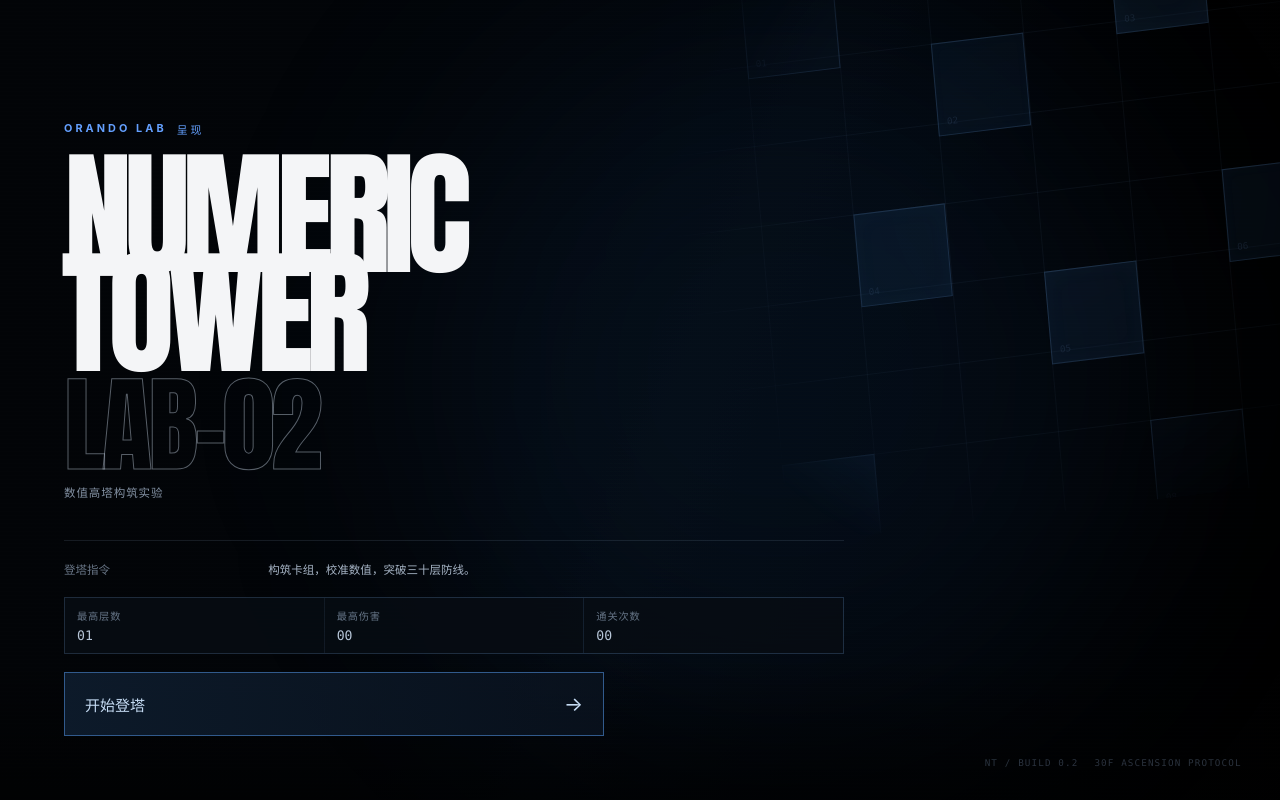
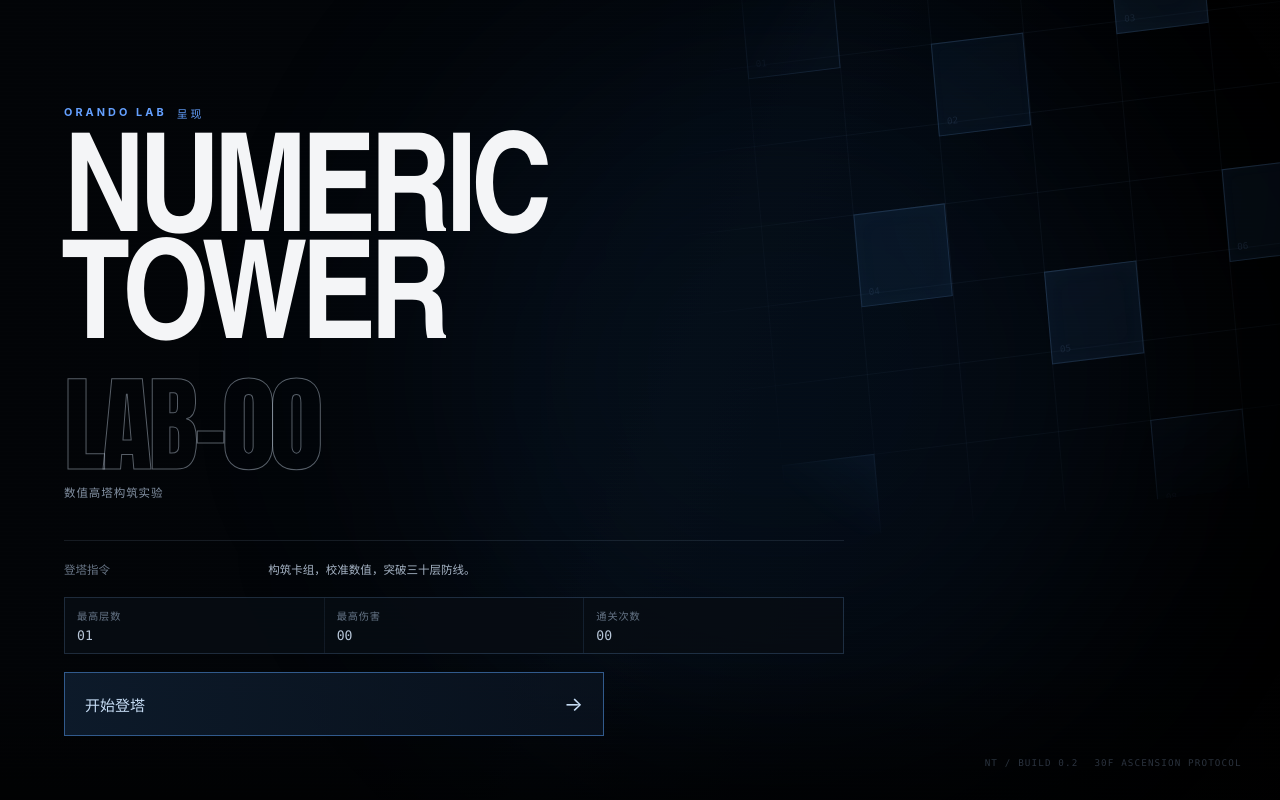
Before and after one commit to OrandoLee/Tower_game, a React (Vite) app: page / in a window 1280 px wide. Built offline with nearby package versions, Linux system fonts and the light colour scheme.

Commit message:
refine start menu typography

```diff
--- a/src/components/StartMenu.tsx
+++ b/src/components/StartMenu.tsx
@@ -46,7 +46,7 @@ export function StartMenu({ records, onStart }: StartMenuProps) {
             <span>NUMERIC</span>
             <span>TOWER</span>
           </h1>
-          <p className="start-menu-lab">LAB-02</p>
+          <p className="start-menu-lab">LAB-00</p>
           <p className="start-menu-subtitle">数值高塔构筑实验</p>
         </header>
 
--- a/src/styles/global.css
+++ b/src/styles/global.css
@@ -157,11 +157,12 @@ button {
   display: grid;
   margin: 0;
   color: #f4f5f7;
-  font-family: Impact, Haettenschweiler, "Arial Narrow Bold", "Microsoft YaHei", sans-serif;
+  font-family: "Arial Narrow", "Bahnschrift Condensed", "Roboto Condensed", Arial, "Microsoft YaHei", sans-serif;
   font-size: clamp(5.2rem, 10.7vw, 11rem);
-  font-weight: 900;
-  letter-spacing: -0.055em;
-  line-height: 0.72;
+  font-stretch: condensed;
+  font-weight: 600;
+  letter-spacing: -0.045em;
+  line-height: 0.78;
   text-transform: uppercase;
 }
 
```
